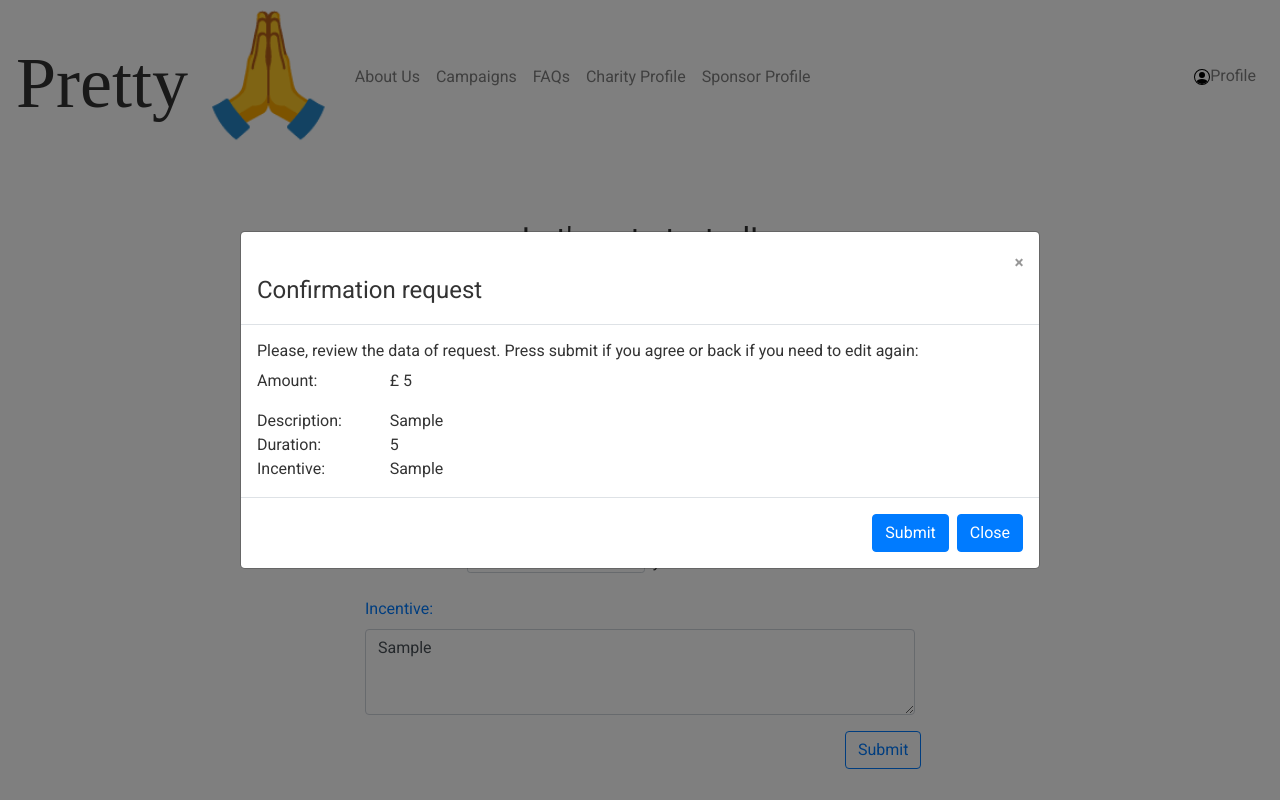
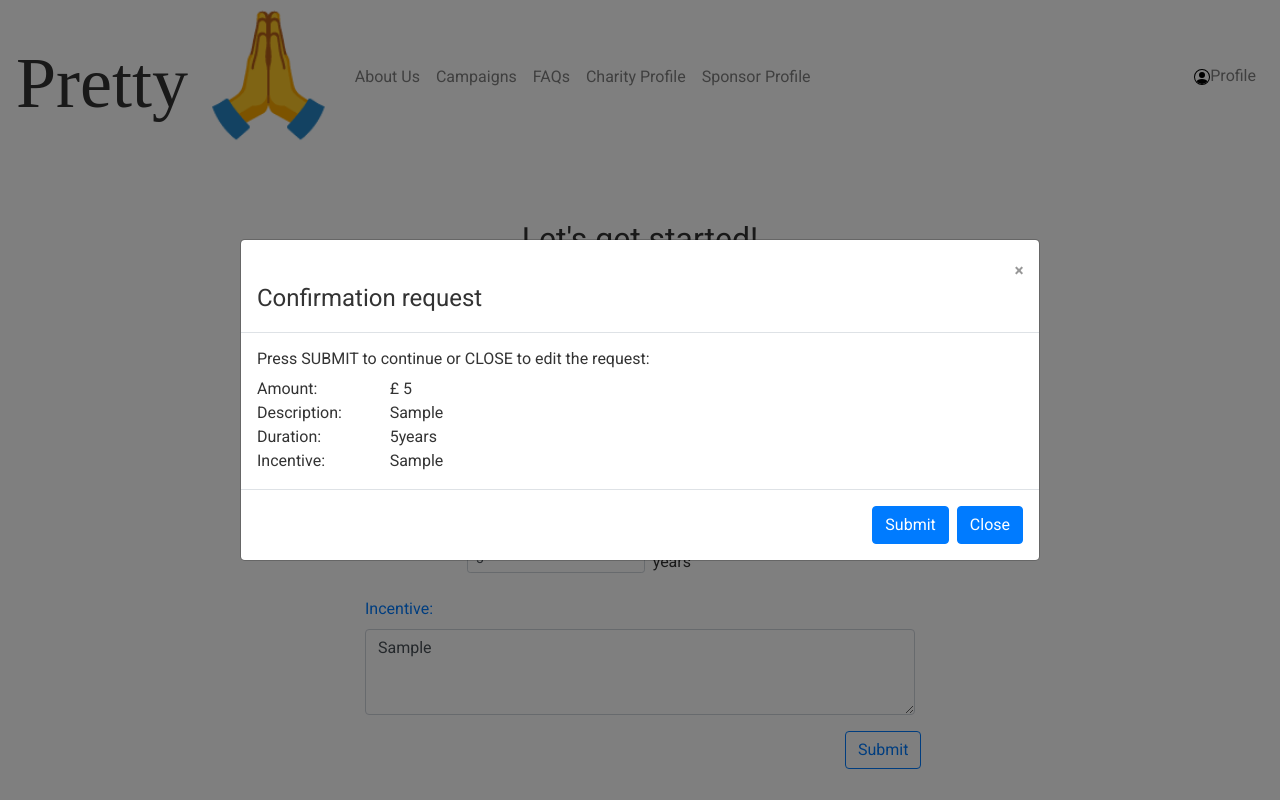
Before and after one commit to tr-hack-to-the-future/prettyplease-frontend, a React (Create React App) app: page /NewFund in a window 1280 px wide. Both pictures are taken after typing "5", "Sample", "5", "Sample" into the empty fields and a click on the button "Submit". Built offline with nearby package versions, Linux system fonts and the light colour scheme; a web font is replaced by a local one.

Commit message:
Modify text duration in Modal and delete handler function in FundRequest

```diff
--- a/src/components/fundrequest/FundRequest.js
+++ b/src/components/fundrequest/FundRequest.js
@@ -19,27 +19,25 @@ function FundRequest() {
     const [duration, setDuration] = useState(0);
     const [incentive, setIncentive] = useState("");
 
-    const handlerAmount = (event) => {
-        setAmount(Number(event.target.value));
-    }
+    // const handlerAmount = (event) => {
+    //     setAmount(Number(event.target.value));
+    // }
 
-    const handlerDescription = (event) => {
-        setDescription(event.target.value);
-    }
+    // const handlerDescription = (event) => {
+    //     setDescription(event.target.value);
+    // }
 
-    const handlerIncentive = (event) => {
-        setIncentive(event.target.value);
-    }
+    // const handlerIncentive = (event) => {
+    //     setIncentive(event.target.value);
+    // }
 
-    const handlerDuration = (event) => {
-        setDuration(Number(event.target.value));
-        // setDuration(Number(event.target.value));
-    }
+    // const handlerDuration = (event) => {
+    //     setDuration(Number(event.target.value));
+    // }
 
-    const handlerIsSingleEvent = (event) => {
-        setIsSingleEvent(event.target.value);
-        // setDuration(Number(event.target.value));
-    }
+    // const handlerIsSingleEvent = (event) => {
+    //     setIsSingleEvent(event.target.value);
+    // }
 
     // const handlerRegister = (event) => {
     //     const charityRequest = {
@@ -66,30 +64,30 @@ function FundRequest() {
     //     setDuration(0);
     // };
 
-   function handlerRegister (){
-         const charityRequest = {
-             amount: amount,
-             description: description,
-             incentive: incentive,
-            isSingleEvent:isSingleEvent,
-             duration: duration,
-         }
+//    function handlerRegister (){
+//          const charityRequest = {
+//              amount: amount,
+//              description: description,
+//              incentive: incentive,
+//             isSingleEvent:isSingleEvent,
+//              duration: duration,
+//          }
 
-         console.log(charityRequest);
-         return charityRequest;
+//          console.log(charityRequest);
+//          return charityRequest;
 
 
-    //     setModalShow (true);
+//         setModalShow (true);
 
 
 
-    //     setSmShow(true);
-    //     setAmount("");
-    //     setDescription("");
-    //     setIncentive("");
-    //     setIsSingleEvent("");
-    //     setDuration(0);
-     };
+//         setSmShow(true);
+//         setAmount("");
+//         setDescription("");
+//         setIncentive("");
+//         setIsSingleEvent("");
+//         setDuration(0);
+//      };
 
     return (
         <div className="FundRequest">
@@ -108,8 +106,8 @@ function FundRequest() {
                 {/* Fund Request form */}
                 <Form.Row >
                     <Col md={{ span: 6, offset: 3 }}>
-
-                        <Form onSubmit={handlerRegister}>
+                    <Form >
+                        {/* <Form onSubmit={handlerRegister}> */}
 
                             {/* Amount Fund request field*/}
                             <Form.Group controlId="exampleForm.ControlInput1">
@@ -118,7 +116,7 @@ function FundRequest() {
                                     required
                                     type="number"
                                     placeholder="£1,000"
-                                    onChange={handlerAmount}
+                                    onChange={(event)=>setAmount(Number(event.target.value))}
                                     value={amount} />
                             </Form.Group>
 
@@ -127,7 +125,7 @@ function FundRequest() {
                                 <Form.Label className="text-primary">Description:</Form.Label>
                                 <Form.Control as="textarea" rows="3"
                                     required
-                                    onChange={handlerDescription}
+                                    onChange={(event) =>setDescription(event.target.value)}
                                     value={description}
                                 />
                             </Form.Group>
@@ -150,7 +148,7 @@ function FundRequest() {
                                                 id="radioDurationOneOff"
                                                 value={true}
                                                 // value="0"
-                                                onChange={handlerIsSingleEvent}
+                                                onChange={(event) => setIsSingleEvent(event.target.value)}
                                             />
                                         </Row>
 
@@ -163,7 +161,7 @@ function FundRequest() {
                                                 id="radioDurationCustomiseDuration"
                                                 value={false}
                                                 // value="1"
-                                                onChange={handlerIsSingleEvent}
+                                                onChange={(event) => setIsSingleEvent(event.target.value)}
                                             />
 
 
@@ -180,7 +178,7 @@ function FundRequest() {
                                                     className="mb-2 mr-sm-2"
                                                     id="inlineFormInputName2"
                                                     placeholder="1"
-                                                    onChange={handlerDuration}
+                                                    onChange={(event) => setDuration(Number(event.target.value))}
                                                     vale={duration}
                                                 />
 
@@ -205,7 +203,7 @@ function FundRequest() {
                                 <Form.Label className="text-primary">Incentive:</Form.Label>
                                 <Form.Control as="textarea" rows="3" placeholder="Write here the incentive you offer (sponsor branding, vouchers, sampling opportunities,...)"
                                     required
-                                    onChange={handlerIncentive}
+                                    onChange={(event) => setIncentive(event.target.value)}
                                     value={incentive}
                                 />
                             </Form.Group>
@@ -223,7 +221,6 @@ function FundRequest() {
                     <Col md={{ span: 2, offset: 8 }}>
                         {/* <Button onClick={handlerRegister} variant="outline-primary" type="submit">Submit</Button> */}
                         <Button onClick={() => setModalShow(true)} variant="outline-primary" type="submit">Submit</Button>
-                        {console.log (duration+description+incentive+isSingleEvent+ duration)}
                         <ModalConfirmationRequest show={modalShow} onHide={() => setModalShow(false)} charitydetails={{
                                 amount: amount,
                                 description: description,
--- a/src/components/fundrequest/ModalConfirmationRequest.js
+++ b/src/components/fundrequest/ModalConfirmationRequest.js
@@ -7,22 +7,18 @@ import Modal from 'react-bootstrap/Modal';
 
 function ModalConfirmationRequest(props) {
     // Variable to control the modal
-    const [modalShow, setModalShow] = React.useState(false);
-
-    function handlerRegister (){
+    // const [modalShow, setModalShow] = React.useState(false);
+    // const textDuration = () =>{(props.charitydetails.isSingleEvent ? 'One-Off' : 'years' );
+    // const textDuration = () =>console.log(props.charitydetails.isSingleEvent);
+    const handlerSubmit = () => console.log(props.charitydetails);
 
 
-        console.log(props.charitydetails);
-
-    };
 
     return (
-        <aside>
-            <Container >
 
                         <Modal
-                            show={modalShow}
-                                onHide={() => setModalShow(false)}
+                            // show={modalShow}
+                            //     onHide={() => setModalShow(false)}
                             {...props}
                             size="lg"
                             aria-labelledby="contained-modal-title-vcenter"
@@ -34,14 +30,14 @@ function ModalConfirmationRequest(props) {
                                 </Modal.Title>
                             </Modal.Header>
                             <Modal.Body>
-                                <h6>Please, review the data of request. Press submit if you agree or back if you need to edit again:</h6>
-                                <container>
+                                <h6>Press SUBMIT to continue or CLOSE to edit the request:</h6>
+
                                 <Row>
                                     <Col xs={6} md={2}>
                                         Amount:
                                     </Col>
                                     <Col xs={6} md={10}>
-                                       <p>£ {props.charitydetails.amount} </p>
+                                       £ {props.charitydetails.amount}
                                     </Col>
                                 </Row>
                                 <Row>
@@ -57,7 +53,7 @@ function ModalConfirmationRequest(props) {
                                          Duration:
                                     </Col>
                                     <Col xs={6} md={10}>
-                                         {props.charitydetails.duration}
+                                        {(props.charitydetails.isSingleEvent ? 'One-Off' : props.charitydetails.duration +'years' )}
                                     </Col>
                                 </Row>
                                 <Row>
@@ -68,18 +64,15 @@ function ModalConfirmationRequest(props) {
                                       {props.charitydetails.incentive}
                                     </Col>
                                 </Row>
-                                </container>
+
 
                             </Modal.Body>
                             <Modal.Footer>
-                                    <Button onClick={handlerRegister}>Submit</Button>
+                                    <Button onClick={handlerSubmit}>Submit</Button>
                                  <Button onClick={props.onHide}>Close</Button>
                             </Modal.Footer>
                             </Modal>
 
-
-            </Container>
-        </aside>
     );
 }
 
```
